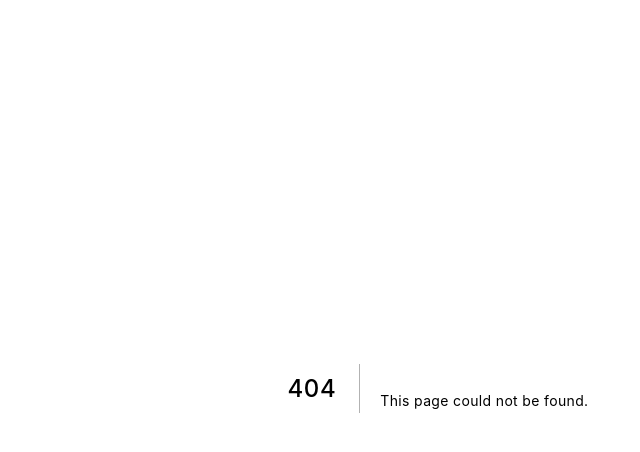
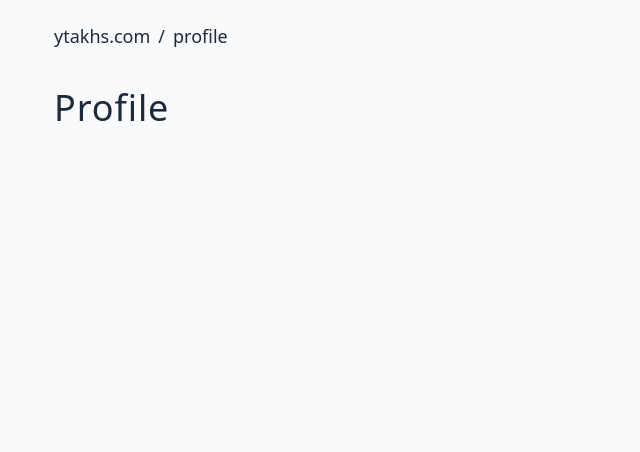
Before and after one commit to ytakhs/ytakhs.com-frontend, a Next.js app: page /profile in a window 1280 px wide. Before the commit this address had no page. Shown: the top 452 px of the page, without its empty margins (202-842 px from the left). Built offline with nearby package versions, Linux system fonts and the light colour scheme.

Commit message:
Add profile page

```diff
--- /dev/null
+++ b/src/pages/profile.tsx
@@ -0,0 +1,20 @@
+import React from 'react';
+import { BreadcrumbItem } from '../components/breadcrumb';
+import { Layout } from '../components/layout';
+import { Markdown } from '../components/markdown';
+
+const rawMd = `
+`;
+
+export default function Profile() {
+  return (
+    <>
+      <Layout breadcrumb={<BreadcrumbItem href="/profile" text="profile" />}>
+        <h1>Profile</h1>
+        <article>
+          <Markdown rawMd={rawMd} />
+        </article>
+      </Layout>
+    </>
+  );
+}
```
